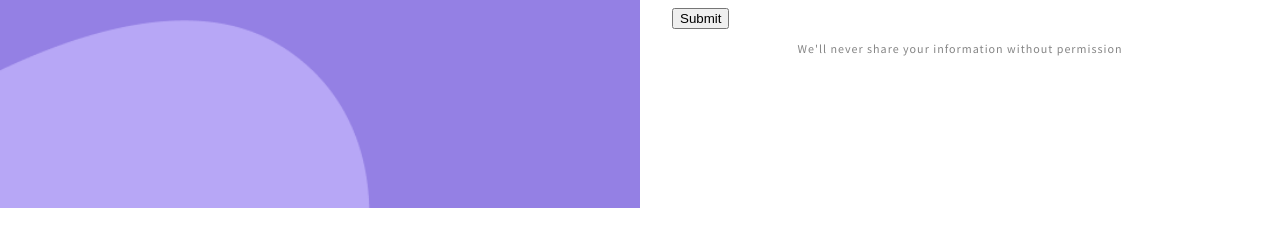
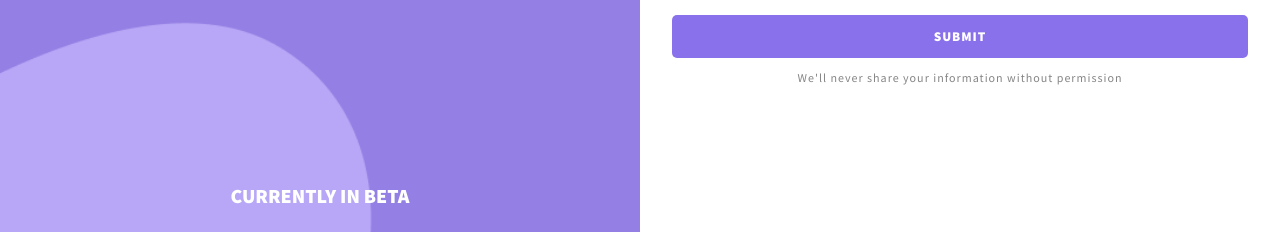
Before and after one commit to fulyaertay/responsive-design-practices, a website built with Vite: page 2-product-splash-page/index.html in a window 1280 px wide. Shown: the part 592-824 px from the top of the page. Before the commit the page ends 800 px from the top, so only its background shows below. Built offline with nearby package versions, Linux system fonts and the light colour scheme.

Commit message:
adjusted visual order of intro text

```diff
--- a/2-product-splash-page/styles.css
+++ b/2-product-splash-page/styles.css
@@ -35,8 +35,28 @@ p {
 }
 
 .beta-text,
+.top-text,
 .subheading {
     text-transform: uppercase;
+}
+
+/*
+  Challenge:
+    Adjust the visual order of .top-text and re-distribute
+    the space inside .intro:
+      - Display .top-text above the h1 and align it to
+        the top edge of the .intro section
+      - Evenly distribute the content inside .intro
+      - The top border of .top-text should match the width of the text
+*/
+
+.top-text {
+    font-size: 0.875rem;
+    font-weight: 900;
+    padding-top: 0.25em;
+    border-top: 5px solid;
+    order: -1;
+    margin: 0 auto;
 }
 
 .fine-print {
@@ -62,12 +82,13 @@ p {
    ================= */
 
 .intro {
-    justify-content: center;
+    justify-content: space-between;
     min-height: 250px;
     text-align: center;
     color: #fff;
     background: #9480e4 url("images/intro-bg.png");
     background-size: cover;
+    padding-bottom: 1.5em;
 }
 
 /* ====================
@@ -88,27 +109,43 @@ p {
     Form
    ================= */
 
-/*
-  Challenge: Style the form inputs
-    - Give the inputs a solid 2px border using the value #d1d5db
-    - Round the corners of the input fields by 5px
-    - On focus, update an input’s border color to #8a71ec
-      and background color to #e6e8ec
-*/
+input,
+button {
+    font-family: inherit;
+    width: 100%;
+    border-radius: 5px;
+}
 
 input {
-    font-family: inherit;
-    width: 100%;
     padding: 0.5em;
     margin-bottom: 0.75em;
     border: 2px solid #d1d5db;
-    border-radius: 5px;
 }
 
 input:focus {
     outline: none;
     border-color: #8a71ec;
     background-color: #e6e8ec;
+}
+
+.btn {
+    text-transform: uppercase;
+    font-weight: 900;
+    letter-spacing: 1px;
+    padding: 1em 0;
+    border: none;
+    cursor: pointer;
+}
+
+.btn-primary {
+    color: white;
+    background-color: #8a71ec;
+    margin-top: 1em;
+}
+
+.btn-primary:hover,
+.btn-primary:focus {
+    background-color: #b7a7f6;
 }
 
 /* =================
```
